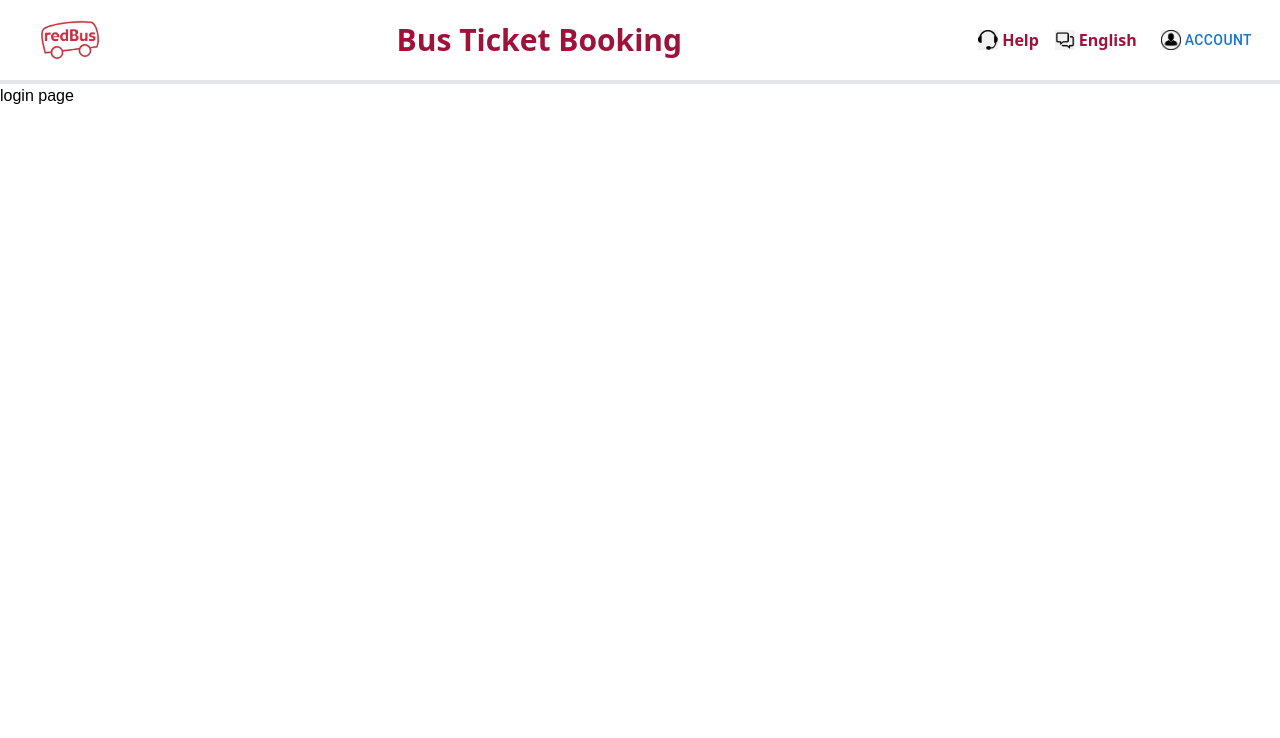
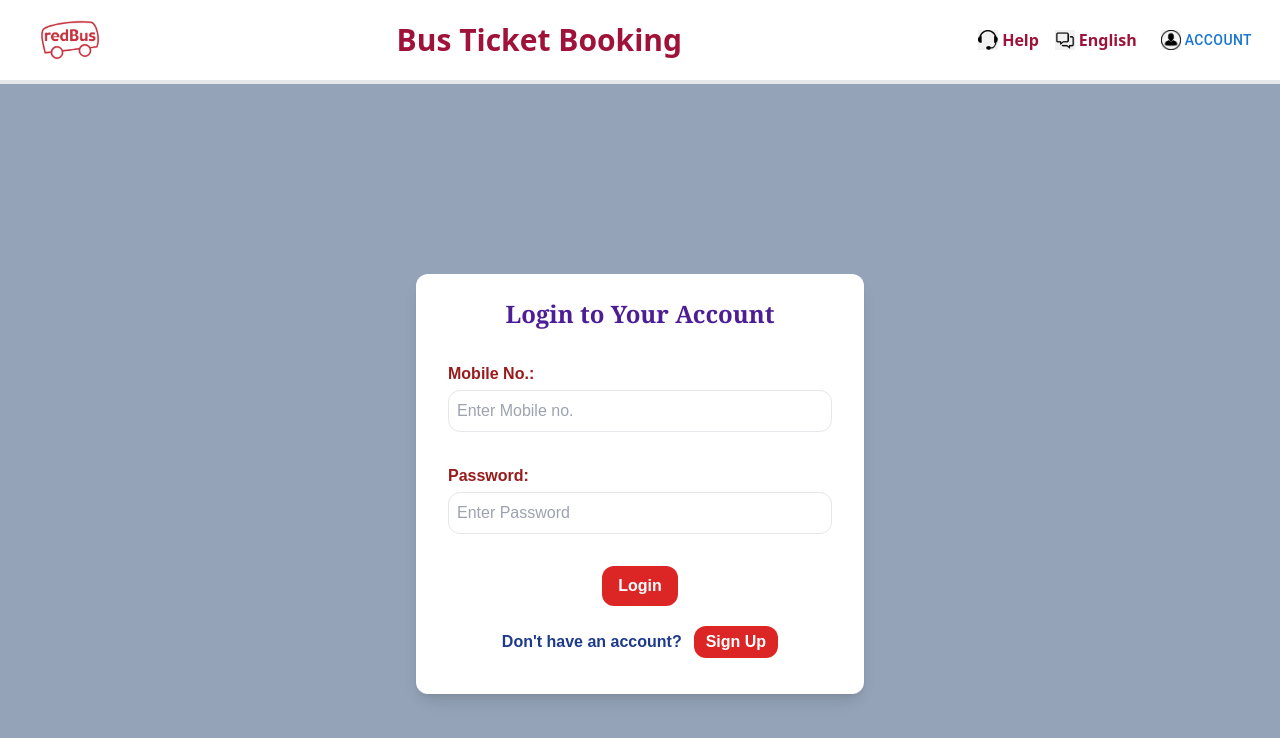
Before and after one commit to mahiboobnadaf/RedBus-App, a Next.js app in the folder redbus/: page /login in a window 1280 px wide. Shown: the top 738 px of the page. Built offline with nearby package versions, Linux system fonts and the light colour scheme.

Commit message:
login page

```diff
--- a/redbus/src/app/(auth)/login/page.jsx
+++ b/redbus/src/app/(auth)/login/page.jsx
@@ -1,7 +1,95 @@
-export default function Login(){
+'use client'
+
+import { useState } from "react";
+import { users } from "../users";
+import { useRouter } from "next/navigation";
+
+export default function Login() {
+    const [mobile, setMobile] = useState("");
+    const [password, setPassword] = useState("");
+    const [error, setError] = useState("");
+    const router = useRouter();
+
+    const handleLogin = (e) => {
+        e.preventDefault();
+
+        const existingUser = users.find(
+            (user) => user.mobile === Number(mobile) && user.password === password
+        );
+
+        if (!existingUser) {
+            setError("Invalid mobile number or password.");
+            return;
+        }
+
+
+        setError("");
+        console.log("Login successful!");
+        router.push("/");
+    };
+
     return (
         <>
-            <h1>login page</h1>
+            <div className="flex items-center justify-center min-h-screen bg-slate-400">
+                <div className="w-full max-w-md p-6 bg-white rounded-xl shadow-lg">
+                    <p className="text-center text-red-500 font-bold">{error}</p>
+                    <p className="font-serif font-bold text-center text-2xl text-violet-900 mb-6">
+                        Login to Your Account
+                    </p>
+                    <form
+                        onSubmit={handleLogin}
+                        className="text-red-800 flex flex-col gap-4"
+                    >
+                        <div className="p-2">
+                            <label htmlFor="mobile" className="block mb-1 font-extrabold">
+                                Mobile No.:
+                            </label>
+                            <input
+                                type="text"
+                                id="mobile"
+                                name="mobile"
+                                className="border w-full p-2 rounded-xl text-black"
+                                placeholder="Enter Mobile no."
+                                value={mobile}
+                                onChange={(e) => setMobile(e.target.value)}
+                                required
+                            />
+                        </div>
+                        <div className="p-2">
+                            <label htmlFor="password" className="block mb-1 font-extrabold">
+                                Password:
+                            </label>
+                            <input
+                                type="password"
+                                id="password"
+                                name="password"
+                                className="border w-full p-2 rounded-xl text-black"
+                                placeholder="Enter Password"
+                                value={password}
+                                onChange={(e) => setPassword(e.target.value)}
+                                required
+                            />
+                        </div>
+                        <div className="p-2 flex w-full justify-center">
+                            <button
+                                type="submit"
+                                className="bg-red-600 text-white font-bold px-4 py-2 rounded-xl hover:bg-red-800"
+                            >
+                                Login
+                            </button>
+                        </div>
+                    </form>
+                    <div className="p-2 flex w-full justify-center items-center h-14">
+                        <p className="text-blue-900 pr-3 font-bold">Don't have an account?</p>
+                        <button
+                            onClick={() => router.push("/sign-up")}
+                            className="bg-red-600 text-white font-bold px-3 py-1 rounded-xl hover:bg-red-800"
+                        >
+                            Sign Up
+                        </button>
+                    </div>
+                </div>
+            </div>
         </>
-    )
+    );
 }
--- a/redbus/src/app/(auth)/sign-up/page.jsx
+++ b/redbus/src/app/(auth)/sign-up/page.jsx
@@ -3,23 +3,24 @@
 import { useState } from "react"
 import { users } from "../users"
 import Link from "next/link"
+import { useRouter } from "next/navigation"
 
-export default function SignUp(){
-    let [user,setUser] = useState("")
-    let [mobile,setMobile] = useState("")
-    let [address,setAddress] = useState("")
-    let [error,setError] = useState("")
-    let [success,setSuccess] = useState("")
+export default function SignUp() {
+    let [user, setUser] = useState("");
+    let [mobile, setMobile] = useState("");
+    let [address, setAddress] = useState("");
+    let [password, setPassword] = useState("");
+    let [error, setError] = useState("");
+    let [success, setSuccess] = useState("");
+
+    const router = useRouter();
 
     const verify = () => {
-        if (!mobile || !user || !address) {
-            setError("Please provide all required fields.");
-            return false;
-        }
         let existingUser = users.find((item) => item.mobile === Number(mobile));
+
         if (existingUser) {
             setError("User Already Exists. Please Login.");
-            setSuccess("")
+            setSuccess("");
             return false;
         }
         user = user.trim();
@@ -28,24 +29,33 @@ export default function SignUp(){
             setError("Mobile number must be 10 digits.");
             return false;
         }
+        if (password.length < 6) {
+            setError("Password must be at least 6 characters long.");
+            return false;
+        }
         setError("");
         return true;
     };
 
-
-
-    const handleSubmit=(e)=>{
+    const handleSubmit = (e) => {
         e.preventDefault();
-        if(verify()){
-            users.push({name:user,mobile:Number(mobile),address:address})
-            console.log(users)
+        if (verify()) {
+            users.push({
+                name: user,
+                mobile: Number(mobile),
+                address: address,
+                password: password,
+            });
+            console.log(users);
             setUser("");
             setMobile("");
             setAddress("");
-            console.log("Successfully added user")
-            setSuccess("Added new user, Please Login")
+            setPassword("");
+            console.log("Successfully added user");
+            setSuccess("Added new user. Please Login.");
+            router.push("/login");
         }
-    }
+    };
 
     return (
         <>
@@ -105,6 +115,21 @@ export default function SignUp(){
                                 required
                             />
                         </div>
+                        <div className="p-2">
+                            <label htmlFor="password" className="block mb-1 font-extrabold">
+                                Password:
+                            </label>
+                            <input
+                                type="password"
+                                id="password"
+                                name="password"
+                                className="border w-full p-2 rounded-xl text-black"
+                                placeholder="Enter Password"
+                                value={password}
+                                onChange={(e) => setPassword(e.target.value)}
+                                required
+                            />
+                        </div>
                         <div className="p-2 flex w-full justify-center">
                             <button
                                 type="submit"
@@ -126,7 +151,6 @@ export default function SignUp(){
                     </div>
                 </div>
             </div>
-
         </>
-    )
+    );
 }
--- a/redbus/src/app/(auth)/users.js
+++ b/redbus/src/app/(auth)/users.js
@@ -2,6 +2,7 @@ export const users = [
     {
         name:"mahiboob",
         mobile:1234567890,
-        address:"Bagalkot"
+        address:"Bagalkot",
+        password:"mahiboob@123"
     },
 ]
```
